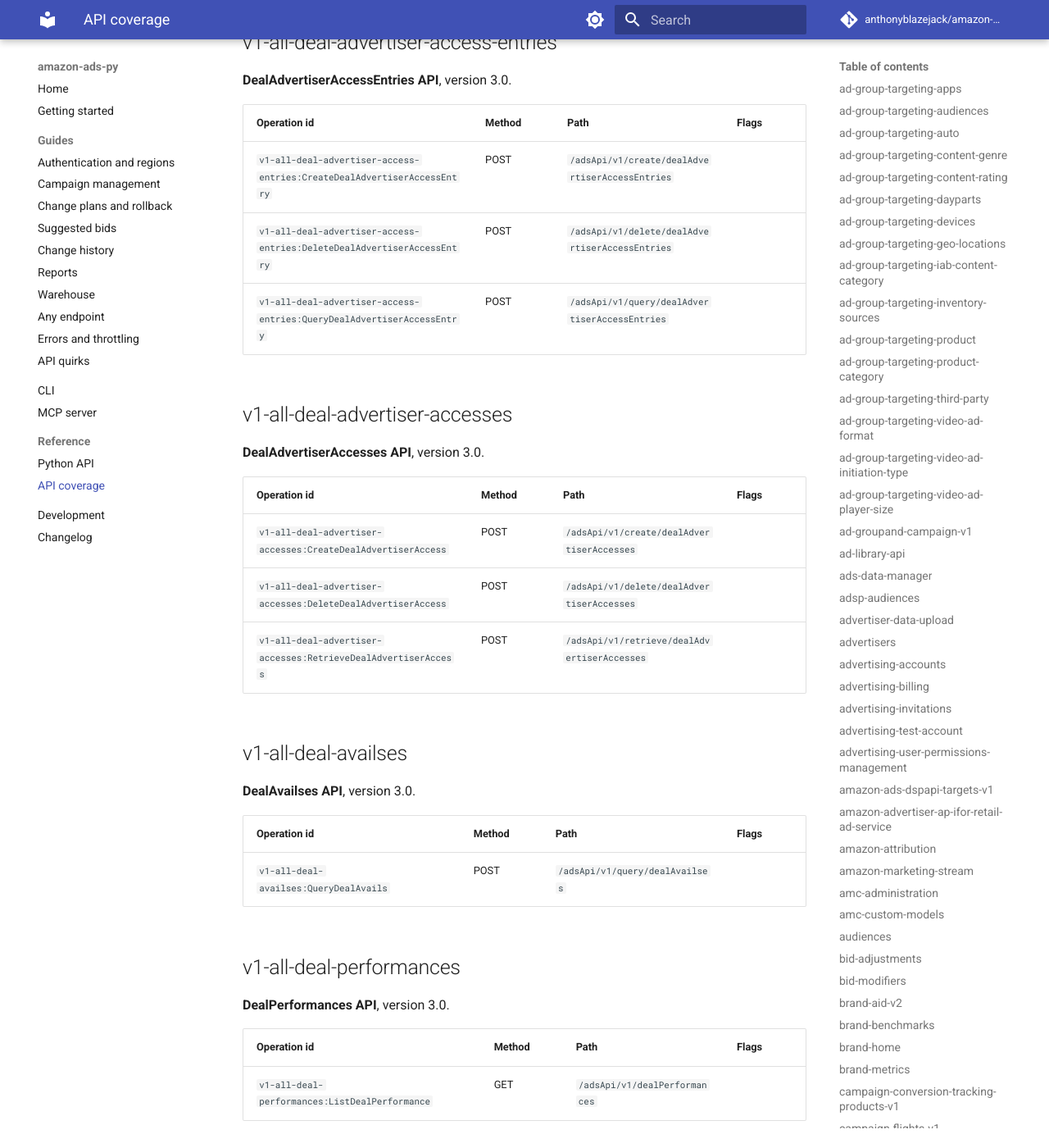
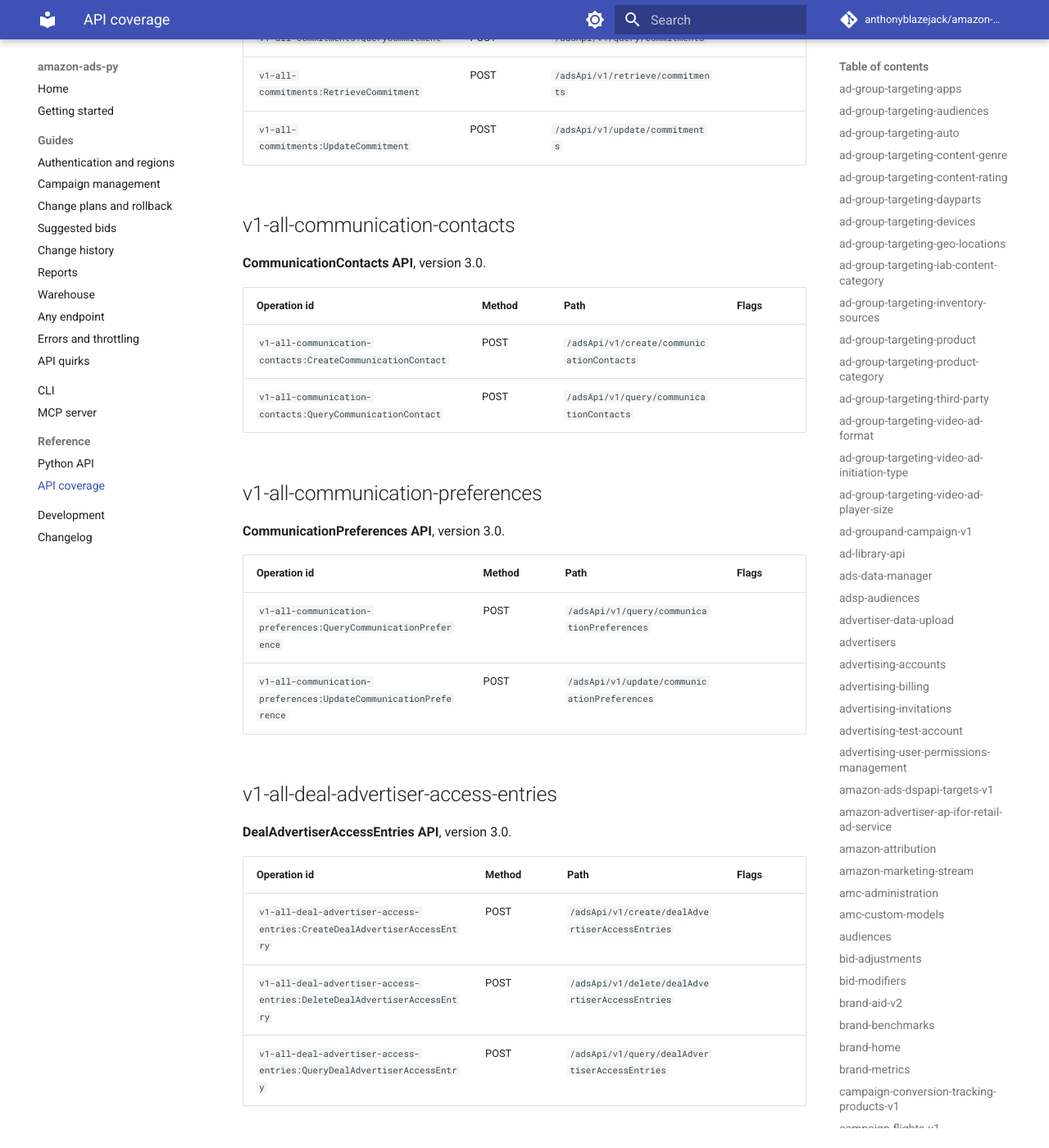
Before and after one commit to anthonyblazejack/amazon-ads-py, an MkDocs documentation site: the page built from docs/reference/coverage.md, in a window 1280 px wide and 1400 px high, scrolled down 112301 px. Shown: the whole window at 82% size. Built offline with MkDocs 1.6.1 and Material for MkDocs 9.7.7, drawn with Linux system fonts in a browser that asks for light colours; comment, search, counter and statistics services are not loaded; some of the changed text lies outside the part shown.

Commit message:
Refresh the operation catalog from Amazon's published specs
1215 operations: 12 added, 1 removed, 0 changed.

+ sponsored-brands-v4:ListMigrations (POST /sb/v4/migrations/list)
+ v1-all-communication-contacts:CreateCommunicationContact (POST /adsApi/v1/create/communicationContacts)
+ v1-all-communication-contacts:QueryCommunicationContact (POST /adsApi/v1/query/communicationContacts)
+ v1-all-communication-preferences:QueryCommunicationPreference (POST /adsApi/v1/query/communicationPreferences)
+ v1-all-communication-preferences:UpdateCommunicationPreference (POST /adsApi/v1/update/communicationPreferences)
+ v1-all-recommendations:ListRecommendation (GET /adsApi/v1/recommendations)
+ v1-all-recommendations:QueryRecommendation (POST /adsApi/v1/query/recommendations)
+ v1-all-stream-subscriptions:AdsApiv1CreateStreamSubscription (POST /adsApi/v1/create/streamSubscriptions)
+ v1-all-stream-subscriptions:AdsApiv1DeleteStreamSubscription (POST /adsApi/v1/delete/streamSubscriptions)
+ v1-all-stream-subscriptions:AdsApiv1QueryStreamSubscription (POST /adsApi/v1/query/streamSubscriptions)
+ v1-all-stream-subscriptions:AdsApiv1RetrieveStreamSubscription (POST /adsApi/v1/retrieve/streamSubscriptions)
+ v1-sb-recommendations:SBCreateRecommendation (POST /adsApi/v1/create/recommendations/sb)
- v1-all-publishers-2:AdsApiv1QueryPublisher

```diff
--- a/docs/reference/coverage.md
+++ b/docs/reference/coverage.md
@@ -154,13 +154,15 @@ Regenerate this page with `python scripts/fetch_specs.py && python scripts/gener
 | [BrandStorePages API](#v1-all-brand-store-pages-2) | 1 |  | [v1-all-brand-store-pages-2](https://d1y2lf8k3vrkfu.cloudfront.net/openapi/en-us/dest/AmazonAdsAPIALLBrandStorePagesContract_prod_3p_BETA.json) |
 | [BrandStores API](#v1-all-brand-stores) | 1 |  | [v1-all-brand-stores](https://d1y2lf8k3vrkfu.cloudfront.net/openapi/en-us/dest/AmazonAdsAPIALLBrandStoresContract_prod_3p.json) |
 | [BrandedKeywordsPricings API](#v1-all-branded-keywords-pricings) | 1 |  | [v1-all-branded-keywords-pricings](https://d1y2lf8k3vrkfu.cloudfront.net/openapi/en-us/dest/AmazonAdsAPIALLBrandedKeywordsPricingsContract_prod_3p.json) |
-| [BuyerSeats API](#v1-all-buyer-seats) | 2 |  | [v1-all-buyer-seats](https://d1y2lf8k3vrkfu.cloudfront.net/openapi/en-us/dest/AmazonAdsAPIALLBuyerSeatsContract_prod_3p_BETA.json) |
+| [BuyerSeats API](#v1-all-buyer-seats) | 2 |  | [v1-all-buyer-seats](https://d1y2lf8k3vrkfu.cloudfront.net/openapi/en-us/dest/AmazonAdsAPIALLBuyerSeatsContract_prod_3p.json) |
 | [CampaignForecasts API](#v1-all-campaign-forecasts) | 1 |  | [v1-all-campaign-forecasts](https://d1y2lf8k3vrkfu.cloudfront.net/openapi/en-us/dest/AmazonAdsAPIALLCampaignForecastsContract_prod_3p.json) |
 | [Campaigns API](#v1-all-campaigns) | 4 |  | [v1-all-campaigns](https://d1y2lf8k3vrkfu.cloudfront.net/openapi/en-us/dest/AmazonAdsAPIALLCampaignsContract_prod_3p.json) |
 | [CommitmentSpends API](#v1-all-commitment-spends) | 1 |  | [v1-all-commitment-spends](https://d1y2lf8k3vrkfu.cloudfront.net/openapi/en-us/dest/AmazonAdsAPIALLCommitmentSpendsContract_prod_3p.json) |
 | [Commitments API](#v1-all-commitments) | 5 |  | [v1-all-commitments](https://d1y2lf8k3vrkfu.cloudfront.net/openapi/en-us/dest/AmazonAdsAPIALLCommitmentsContract_prod_3p.json) |
-| [DealAdvertiserAccessEntries API](#v1-all-deal-advertiser-access-entries) | 3 |  | [v1-all-deal-advertiser-access-entries](https://d1y2lf8k3vrkfu.cloudfront.net/openapi/en-us/dest/AmazonAdsAPIALLDealAdvertiserAccessEntriesContract_prod_3p_BETA.json) |
-| [DealAdvertiserAccesses API](#v1-all-deal-advertiser-accesses) | 3 |  | [v1-all-deal-advertiser-accesses](https://d1y2lf8k3vrkfu.cloudfront.net/openapi/en-us/dest/AmazonAdsAPIALLDealAdvertiserAccessesContract_prod_3p_BETA.json) |
+| [CommunicationContacts API](#v1-all-communication-contacts) | 2 |  | [v1-all-communication-contacts](https://d1y2lf8k3vrkfu.cloudfront.net/openapi/en-us/dest/AmazonAdsAPIALLCommunicationContactsContract_prod_3p_BETA.json) |
+| [CommunicationPreferences API](#v1-all-communication-preferences) | 2 |  | [v1-all-communication-preferences](https://d1y2lf8k3vrkfu.cloudfront.net/openapi/en-us/dest/AmazonAdsAPIALLCommunicationPreferencesContract_prod_3p_BETA.json) |
+| [DealAdvertiserAccessEntries API](#v1-all-deal-advertiser-access-entries) | 3 |  | [v1-all-deal-advertiser-access-entries](https://d1y2lf8k3vrkfu.cloudfront.net/openapi/en-us/dest/AmazonAdsAPIALLDealAdvertiserAccessEntriesContract_prod_3p.json) |
+| [DealAdvertiserAccesses API](#v1-all-deal-advertiser-accesses) | 3 |  | [v1-all-deal-advertiser-accesses](https://d1y2lf8k3vrkfu.cloudfront.net/openapi/en-us/dest/AmazonAdsAPIALLDealAdvertiserAccessesContract_prod_3p.json) |
 | [DealAvailses API](#v1-all-deal-availses) | 1 |  | [v1-all-deal-availses](https://d1y2lf8k3vrkfu.cloudfront.net/openapi/en-us/dest/AmazonAdsAPIALLDealAvailsesContract_prod_3p.json) |
 | [DealPerformances API](#v1-all-deal-performances) | 1 |  | [v1-all-deal-performances](https://d1y2lf8k3vrkfu.cloudfront.net/openapi/en-us/dest/AmazonAdsAPIALLDealPerformancesContract_prod_3p.json) |
 | [DealPlanningMetricses API](#v1-all-deal-planning-metricses) | 1 |  | [v1-all-deal-planning-metricses](https://d1y2lf8k3vrkfu.cloudfront.net/openapi/en-us/dest/AmazonAdsAPIALLDealPlanningMetricsesContract_prod_3p.json) |
@@ -169,8 +171,8 @@ Regenerate this page with `python scripts/fetch_specs.py && python scripts/gener
 | [GeoLocations API](#v1-all-geo-locations) | 1 |  | [v1-all-geo-locations](https://d1y2lf8k3vrkfu.cloudfront.net/openapi/en-us/dest/AmazonAdsAPIALLGeoLocationsContract_prod_3p.json) |
 | [InventoryGroups API](#v1-all-inventory-groups) | 3 |  | [v1-all-inventory-groups](https://d1y2lf8k3vrkfu.cloudfront.net/openapi/en-us/dest/AmazonAdsAPIALLInventoryGroupsContract_prod_3p_BETA.json) |
 | [KeywordReservationValidations API](#v1-all-keyword-reservation-validations) | 1 |  | [v1-all-keyword-reservation-validations](https://d1y2lf8k3vrkfu.cloudfront.net/openapi/en-us/dest/AmazonAdsAPIALLKeywordReservationValidationsContract_prod_3p.json) |
-| [LabelObjectAssociations API](#v1-all-label-object-associations) | 1 |  | [v1-all-label-object-associations](https://d1y2lf8k3vrkfu.cloudfront.net/openapi/en-us/dest/AmazonAdsAPIALLLabelObjectAssociationsContract_prod_3p_BETA.json) |
-| [Labels API](#v1-all-labels) | 1 |  | [v1-all-labels](https://d1y2lf8k3vrkfu.cloudfront.net/openapi/en-us/dest/AmazonAdsAPIALLLabelsContract_prod_3p_BETA.json) |
+| [LabelObjectAssociations API](#v1-all-label-object-associations) | 1 |  | [v1-all-label-object-associations](https://d1y2lf8k3vrkfu.cloudfront.net/openapi/en-us/dest/AmazonAdsAPIALLLabelObjectAssociationsContract_prod_3p.json) |
+| [Labels API](#v1-all-labels) | 1 |  | [v1-all-labels](https://d1y2lf8k3vrkfu.cloudfront.net/openapi/en-us/dest/AmazonAdsAPIALLLabelsContract_prod_3p.json) |
 | [LinearTvDayparts API](#v1-all-linear-tv-dayparts) | 1 |  | [v1-all-linear-tv-dayparts](https://d1y2lf8k3vrkfu.cloudfront.net/openapi/en-us/dest/AmazonAdsAPIALLLinearTvDaypartsContract_prod_3p_BETA.json) |
 | [LinearTvIncrementalReachForecasts API](#v1-all-linear-tv-incremental-reach-forecasts) | 1 |  | [v1-all-linear-tv-incremental-reach-forecasts](https://d1y2lf8k3vrkfu.cloudfront.net/openapi/en-us/dest/AmazonAdsAPIALLLinearTvIncrementalReachForecastsContract_prod_3p_BETA.json) |
 | [LinearTvReachForecasts API](#v1-all-linear-tv-reach-forecasts) | 1 |  | [v1-all-linear-tv-reach-forecasts](https://d1y2lf8k3vrkfu.cloudfront.net/openapi/en-us/dest/AmazonAdsAPIALLLinearTvReachForecastsContract_prod_3p_BETA.json) |
@@ -180,13 +182,13 @@ Regenerate this page with `python scripts/fetch_specs.py && python scripts/gener
 | [PromotionOffers API](#v1-all-promotion-offers) | 1 |  | [v1-all-promotion-offers](https://d1y2lf8k3vrkfu.cloudfront.net/openapi/en-us/dest/AmazonAdsAPIALLPromotionOffersContract_prod_3p_BETA.json) |
 | [PromotionRewards API](#v1-all-promotion-rewards) | 1 |  | [v1-all-promotion-rewards](https://d1y2lf8k3vrkfu.cloudfront.net/openapi/en-us/dest/AmazonAdsAPIALLPromotionRewardsContract_prod_3p_BETA.json) |
 | [Publishers API](#v1-all-publishers) | 1 |  | [v1-all-publishers](https://d1y2lf8k3vrkfu.cloudfront.net/openapi/en-us/dest/AmazonAdsAPIALLPublishersContract_prod_3p.json) |
-| [Publishers API](#v1-all-publishers-2) | 1 |  | [v1-all-publishers-2](https://d1y2lf8k3vrkfu.cloudfront.net/openapi/en-us/dest/AmazonAdsAPIALLPublishersContract_prod_3p_BETA.json) |
 | [RecommendationTypes API](#v1-all-recommendation-types) | 1 |  | [v1-all-recommendation-types](https://d1y2lf8k3vrkfu.cloudfront.net/openapi/en-us/dest/AmazonAdsAPIALLRecommendationTypesContract_prod_3p.json) |
-| [Recommendations API](#v1-all-recommendations) | 1 |  | [v1-all-recommendations](https://d1y2lf8k3vrkfu.cloudfront.net/openapi/en-us/dest/AmazonAdsAPIALLRecommendationsContract_prod_3p.json) |
-| [Reports API](#v1-all-reports) | 3 |  | [v1-all-reports](https://d1y2lf8k3vrkfu.cloudfront.net/openapi/en-us/dest/AmazonAdsAPIALLReportsContract_prod_3p_BETA.json) |
+| [Recommendations API](#v1-all-recommendations) | 3 |  | [v1-all-recommendations](https://d1y2lf8k3vrkfu.cloudfront.net/openapi/en-us/dest/AmazonAdsAPIALLRecommendationsContract_prod_3p.json) |
+| [Reports API](#v1-all-reports) | 3 |  | [v1-all-reports](https://d1y2lf8k3vrkfu.cloudfront.net/openapi/en-us/dest/AmazonAdsAPIALLReportsContract_prod_3p.json) |
 | [ReservedTargetPricings API](#v1-all-reserved-target-pricings) | 1 |  | [v1-all-reserved-target-pricings](https://d1y2lf8k3vrkfu.cloudfront.net/openapi/en-us/dest/AmazonAdsAPIALLReservedTargetPricingsContract_prod_3p.json) |
 | [Sellers API](#v1-all-sellers) | 1 |  | [v1-all-sellers](https://d1y2lf8k3vrkfu.cloudfront.net/openapi/en-us/dest/AmazonAdsAPIALLSellersContract_prod_3p.json) |
 | [SellingAccounts API](#v1-all-selling-accounts) | 1 |  | [v1-all-selling-accounts](https://d1y2lf8k3vrkfu.cloudfront.net/openapi/en-us/dest/AmazonAdsAPIALLSellingAccountsContract_prod_3p.json) |
+| [StreamSubscriptions API](#v1-all-stream-subscriptions) | 4 |  | [v1-all-stream-subscriptions](https://d1y2lf8k3vrkfu.cloudfront.net/openapi/en-us/dest/AmazonAdsAPIALLStreamSubscriptionsContract_prod_3p.json) |
 | [SupplierAdProductPrices API](#v1-all-supplier-ad-product-prices) | 1 |  | [v1-all-supplier-ad-product-prices](https://d1y2lf8k3vrkfu.cloudfront.net/openapi/en-us/dest/AmazonAdsAPIALLSupplierAdProductPricesContract_prod_3p.json) |
 | [SupplierAdProducts API](#v1-all-supplier-ad-products) | 1 |  | [v1-all-supplier-ad-products](https://d1y2lf8k3vrkfu.cloudfront.net/openapi/en-us/dest/AmazonAdsAPIALLSupplierAdProductsContract_prod_3p.json) |
 | [SupplierProposalDestinations API](#v1-all-supplier-proposal-destinations) | 1 |  | [v1-all-supplier-proposal-destinations](https://d1y2lf8k3vrkfu.cloudfront.net/openapi/en-us/dest/AmazonAdsAPIALLSupplierProposalDestinationsContract_prod_3p.json) |
@@ -210,6 +212,7 @@ Regenerate this page with `python scripts/fetch_specs.py && python scripts/gener
 | [SB Ads API](#v1-sb-ads) | 4 |  | [v1-sb-ads](https://d1y2lf8k3vrkfu.cloudfront.net/openapi/en-us/dest/AmazonAdsAPISBAdsContract_prod_3p.json) |
 | [SB AdvertisingDeals API](#v1-sb-advertising-deals) | 4 |  | [v1-sb-advertising-deals](https://d1y2lf8k3vrkfu.cloudfront.net/openapi/en-us/dest/AmazonAdsAPISBAdvertisingDealsContract_prod_3p.json) |
 | [SB Campaigns API](#v1-sb-campaigns) | 4 |  | [v1-sb-campaigns](https://d1y2lf8k3vrkfu.cloudfront.net/openapi/en-us/dest/AmazonAdsAPISBCampaignsContract_prod_3p.json) |
+| [SB Recommendations API](#v1-sb-recommendations) | 1 |  | [v1-sb-recommendations](https://d1y2lf8k3vrkfu.cloudfront.net/openapi/en-us/dest/AmazonAdsAPISBRecommendationsContract_prod_3p.json) |
 | [SB Targets API](#v1-sb-targets) | 4 |  | [v1-sb-targets](https://d1y2lf8k3vrkfu.cloudfront.net/openapi/en-us/dest/AmazonAdsAPISBTargetsContract_prod_3p.json) |
 | [SD AdGroups API](#v1-sd-ad-groups) | 4 |  | [v1-sd-ad-groups](https://d1y2lf8k3vrkfu.cloudfront.net/openapi/en-us/dest/AmazonAdsAPISDAdGroupsContract_prod_3p.json) |
 | [SD Ads API](#v1-sd-ads) | 4 |  | [v1-sd-ads](https://d1y2lf8k3vrkfu.cloudfront.net/openapi/en-us/dest/AmazonAdsAPISDAdsContract_prod_3p.json) |
@@ -1862,6 +1865,7 @@ Tools of Amazon's hosted Ads MCP server, not Ads API endpoints. `call()` refuses
 | `sponsored-brands-v4:MigrationJobResults` | POST | `/sb/v4/legacyCampaigns/migrationJob/results` |  |
 | `sponsored-brands-v4:MigrationJobStatus` | POST | `/sb/v4/legacyCampaigns/migrationJob/status` |  |
 | `sponsored-brands-v4:MigrationResults` | POST | `/sb/v4/legacyCampaigns/overallMigrationResults` |  |
+| `sponsored-brands-v4:ListMigrations` | POST | `/sb/v4/migrations/list` |  |
 
 ## sponsored-display
 
@@ -2316,6 +2320,24 @@ Tools of Amazon's hosted Ads MCP server, not Ads API endpoints. `call()` refuses
 | `v1-all-commitments:RetrieveCommitment` | POST | `/adsApi/v1/retrieve/commitments` |  |
 | `v1-all-commitments:UpdateCommitment` | POST | `/adsApi/v1/update/commitments` |  |
 
+## v1-all-communication-contacts
+
+**CommunicationContacts API**, version 3.0.
+
+| Operation id | Method | Path | Flags |
+|---|---|---|---|
+| `v1-all-communication-contacts:CreateCommunicationContact` | POST | `/adsApi/v1/create/communicationContacts` |  |
+| `v1-all-communication-contacts:QueryCommunicationContact` | POST | `/adsApi/v1/query/communicationContacts` |  |
+
+## v1-all-communication-preferences
+
+**CommunicationPreferences API**, version 3.0.
+
+| Operation id | Method | Path | Flags |
+|---|---|---|---|
+| `v1-all-communication-preferences:QueryCommunicationPreference` | POST | `/adsApi/v1/query/communicationPreferences` |  |
+| `v1-all-communication-preferences:UpdateCommunicationPreference` | POST | `/adsApi/v1/update/communicationPreferences` |  |
+
 ## v1-all-deal-advertiser-access-entries
 
 **DealAdvertiserAccessEntries API**, version 3.0.
@@ -2519,6 +2533,8 @@ Tools of Amazon's hosted Ads MCP server, not Ads API endpoints. `call()` refuses
 | Operation id | Method | Path | Flags |
 |---|---|---|---|
 | `v1-all-recommendations:SBCreateRecommendation` | POST | `/adsApi/v1/create/recommendations/sb` |  |
+| `v1-all-recommendations:QueryRecommendation` | POST | `/adsApi/v1/query/recommendations` |  |
+| `v1-all-recommendations:ListRecommendation` | GET | `/adsApi/v1/recommendations` |  |
 
 ## v1-all-reports
 
@@ -2553,6 +2569,17 @@ Tools of Amazon's hosted Ads MCP server, not Ads API endpoints. `call()` refuses
 | Operation id | Method | Path | Flags |
 |---|---|---|---|
 | `v1-all-selling-accounts:QuerySellingAccount` | POST | `/adsApi/v1/query/sellingAccounts` |  |
+
+## v1-all-stream-subscriptions
+
+**StreamSubscriptions API**, version 3.0.
+
+| Operation id | Method | Path | Flags |
+|---|---|---|---|
+| `v1-all-stream-subscriptions:AdsApiv1CreateStreamSubscription` | POST | `/adsApi/v1/create/streamSubscriptions` |  |
+| `v1-all-stream-subscriptions:AdsApiv1DeleteStreamSubscription` | POST | `/adsApi/v1/delete/streamSubscriptions` |  |
+| `v1-all-stream-subscriptions:AdsApiv1QueryStreamSubscription` | POST | `/adsApi/v1/query/streamSubscriptions` |  |
+| `v1-all-stream-subscriptions:AdsApiv1RetrieveStreamSubscription` | POST | `/adsApi/v1/retrieve/streamSubscriptions` |  |
 
 ## v1-all-supplier-ad-product-prices
 
@@ -2773,6 +2800,14 @@ Tools of Amazon's hosted Ads MCP server, not Ads API endpoints. `call()` refuses
 | `v1-sb-campaigns:SBDeleteCampaign` | POST | `/adsApi/v1/delete/campaigns` |  |
 | `v1-sb-campaigns:SBQueryCampaign` | POST | `/adsApi/v1/query/campaigns` |  |
 | `v1-sb-campaigns:SBUpdateCampaign` | POST | `/adsApi/v1/update/campaigns` |  |
+
+## v1-sb-recommendations
+
+**SB Recommendations API**, version 3.0.
+
+| Operation id | Method | Path | Flags |
+|---|---|---|---|
+| `v1-sb-recommendations:SBCreateRecommendation` | POST | `/adsApi/v1/create/recommendations/sb` |  |
 
 ## v1-sb-targets
 
```
Also changed, not shown: other parts of docs/reference/coverage.md (+2 -10 lines), 1 other file.
